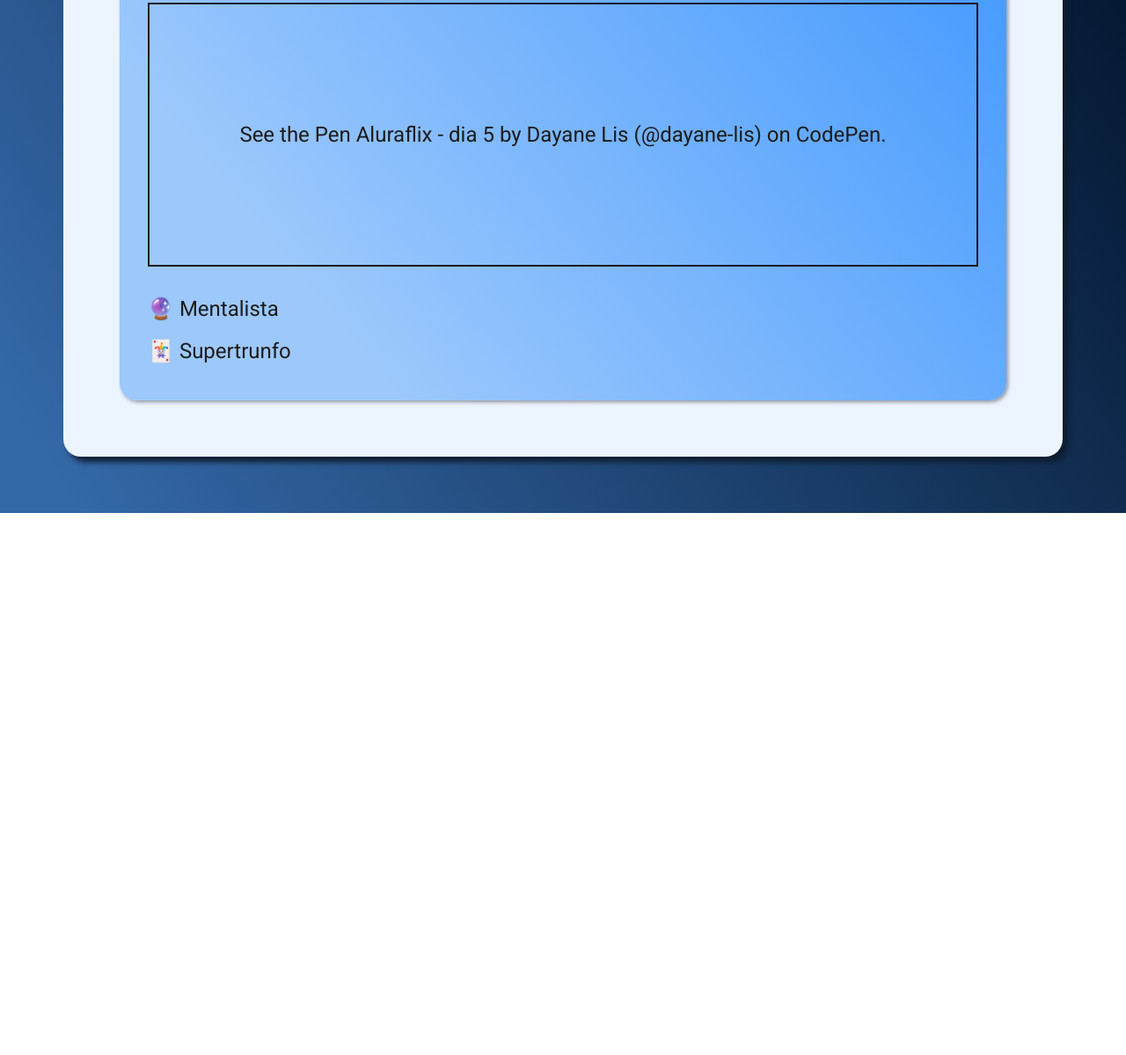
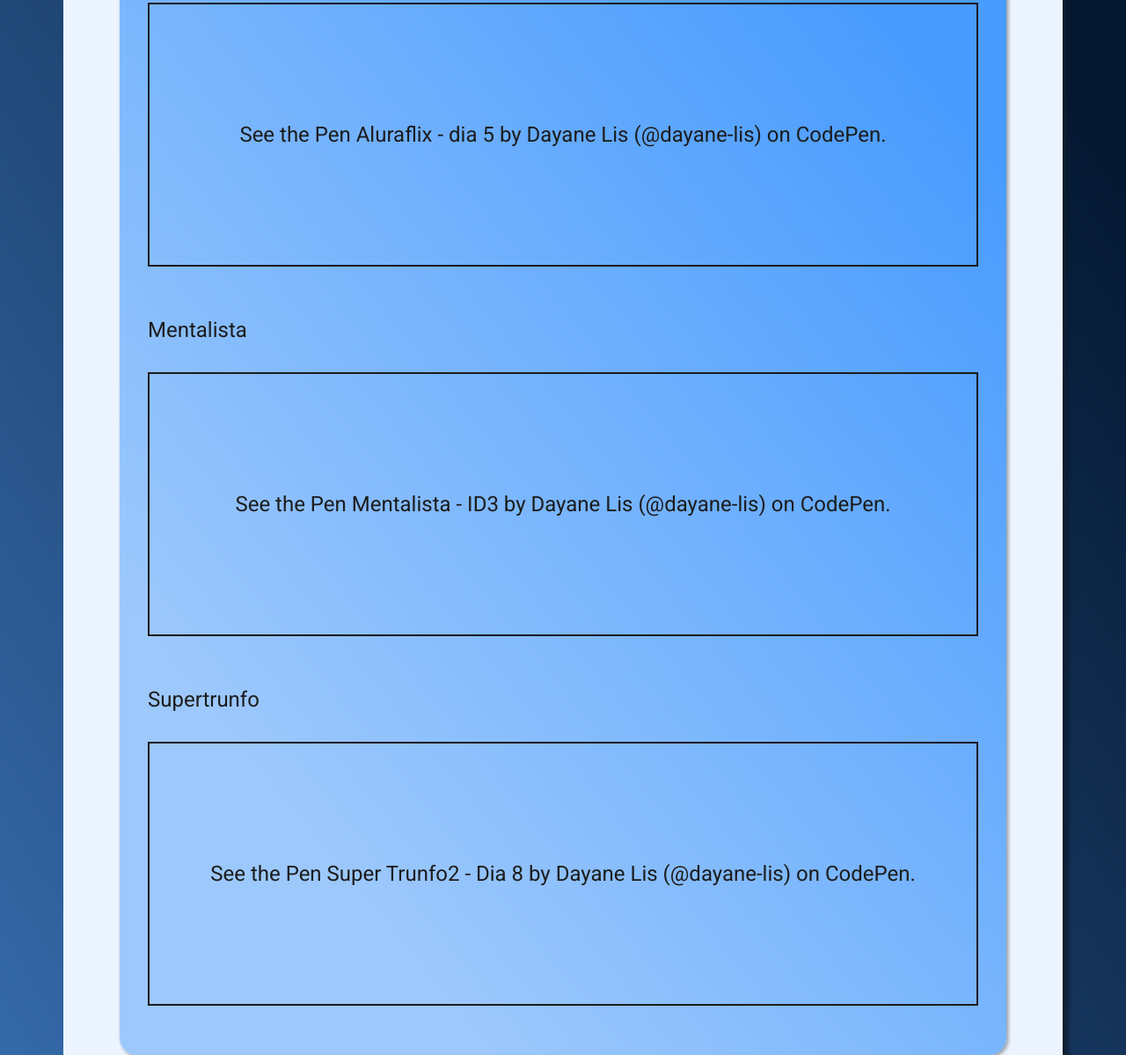
Before and after one commit to dayane-lis/newcertificard, a plain HTML site: page index.html in a window 1280 px wide. Shown: the part 965-2164 px from the top of the page at 88% size. Before the commit the page ends 1548 px from the top, so only its background shows below. Drawn offline with Linux system fonts and the light colour scheme; a script that the page names is missing.

Commit message:
Update index.html

```diff
--- a/index.html
+++ b/index.html
@@ -43,8 +43,21 @@
           </p>
           <script async src="https://cpwebassets.codepen.io/assets/embed/ei.js"></script>
       </li>
-      <li class="projetos-item"><a href=" https://codepen.io/dayane-lis/pen/VwWrxJX">🔮 Mentalista</a></li>
-      <li class="projetos-item"><a href=" https://codepen.io/dayane-lis/pen/PojXWyp">🃏 Supertrunfo</a></li>
+      <li class="projetos-item"><p>Mentalista</p>
+      <p class="codepen" data-height="300" data-theme-id="dark" data-default-tab="html,result" data-slug-hash="VwWrxJX" data-user="dayane-lis" style="height: 300px; box-sizing: border-box; display: flex; align-items: center; justify-content: center; border: 2px solid; margin: 1em 0; padding: 1em;">
+          <span>See the Pen <a href="https://codepen.io/dayane-lis/pen/VwWrxJX">
+              Mentalista - ID3</a> by Dayane Lis (<a href="https://codepen.io/dayane-lis">@dayane-lis</a>)
+            on <a href="https://codepen.io">CodePen</a>.</span>
+        </p>
+        <script async src="https://cpwebassets.codepen.io/assets/embed/ei.js"></script>
+      </li>
+      <li class="projetos-item"><p>Supertrunfo</p><p class="codepen" data-height="300" data-theme-id="dark" data-default-tab="html,result" data-slug-hash="PojXWyp" data-user="dayane-lis" style="height: 300px; box-sizing: border-box; display: flex; align-items: center; justify-content: center; border: 2px solid; margin: 1em 0; padding: 1em;">
+          <span>See the Pen <a href="https://codepen.io/dayane-lis/pen/PojXWyp">
+              Super Trunfo2 - Dia 8</a> by Dayane Lis (<a href="https://codepen.io/dayane-lis">@dayane-lis</a>)
+            on <a href="https://codepen.io">CodePen</a>.</span>
+        </p>
+        <script async src="https://cpwebassets.codepen.io/assets/embed/ei.js"></script>
+      </li>
     </main>
   </div>
 </body>
```
